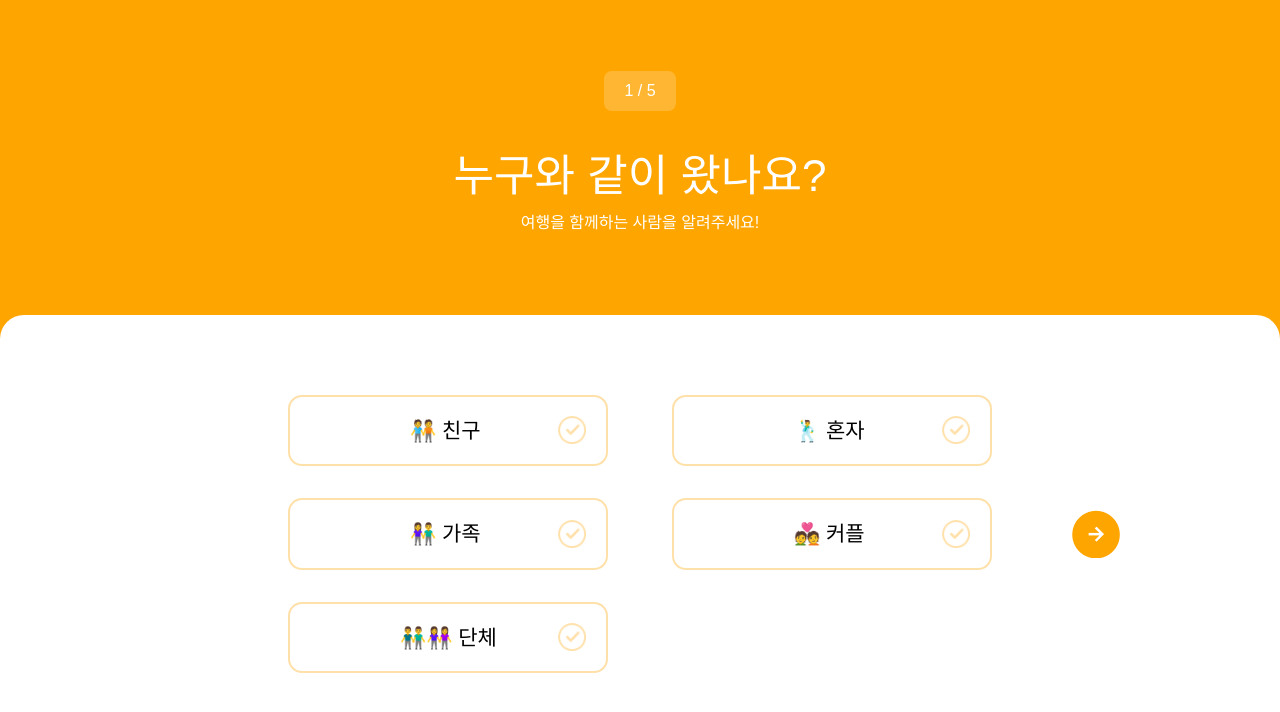
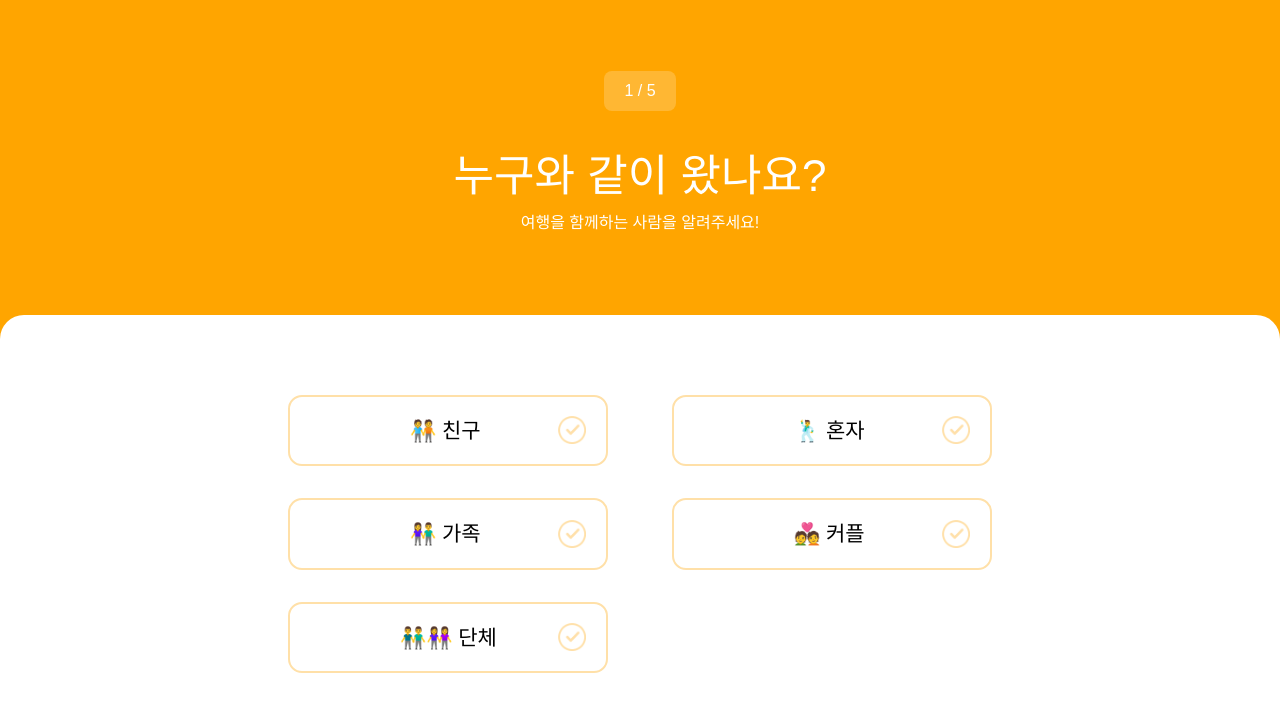
Before and after one commit to mjgwon24/tour-recommend-front, a Next.js app: page /survey1 in a window 1280 px wide. Shown: the top 712 px of the page. Built offline with nearby package versions, Linux system fonts and the light colour scheme; a web font is replaced by a local one.

Commit message:
fIx: 선택지를 눌렀을 경우에만 다음 버튼 노출되도록 개선

```diff
--- a/pages/survey1/index.jsx
+++ b/pages/survey1/index.jsx
@@ -27,7 +27,7 @@ export default function survey1Page() {
                             <p className="text-center text-[2.75rem] weight-700 text-white">
                                 누구와 같이 왔나요?
                             </p>
-                            <p className="text-center weight-700 text-white">
+                            <p className="text-center weight-500 text-white">
                                 여행을 함께하는 사람을 알려주세요!
                             </p>
                         </div>
@@ -113,7 +113,8 @@ export default function survey1Page() {
                             </div>
 
                             <div className="w-[3rem] content-center">
-                                <img className="w-12 h-12 cursor-pointer"
+                                <img className={`w-12 h-12 cursor-pointer
+                                ${selected === null ? 'hidden' : 'block'}`}
                                      onClick={() => router.push('/survey2')}
                                      src="/images/icon/next_btn.png" alt="다음"/>
                             </div>
```
